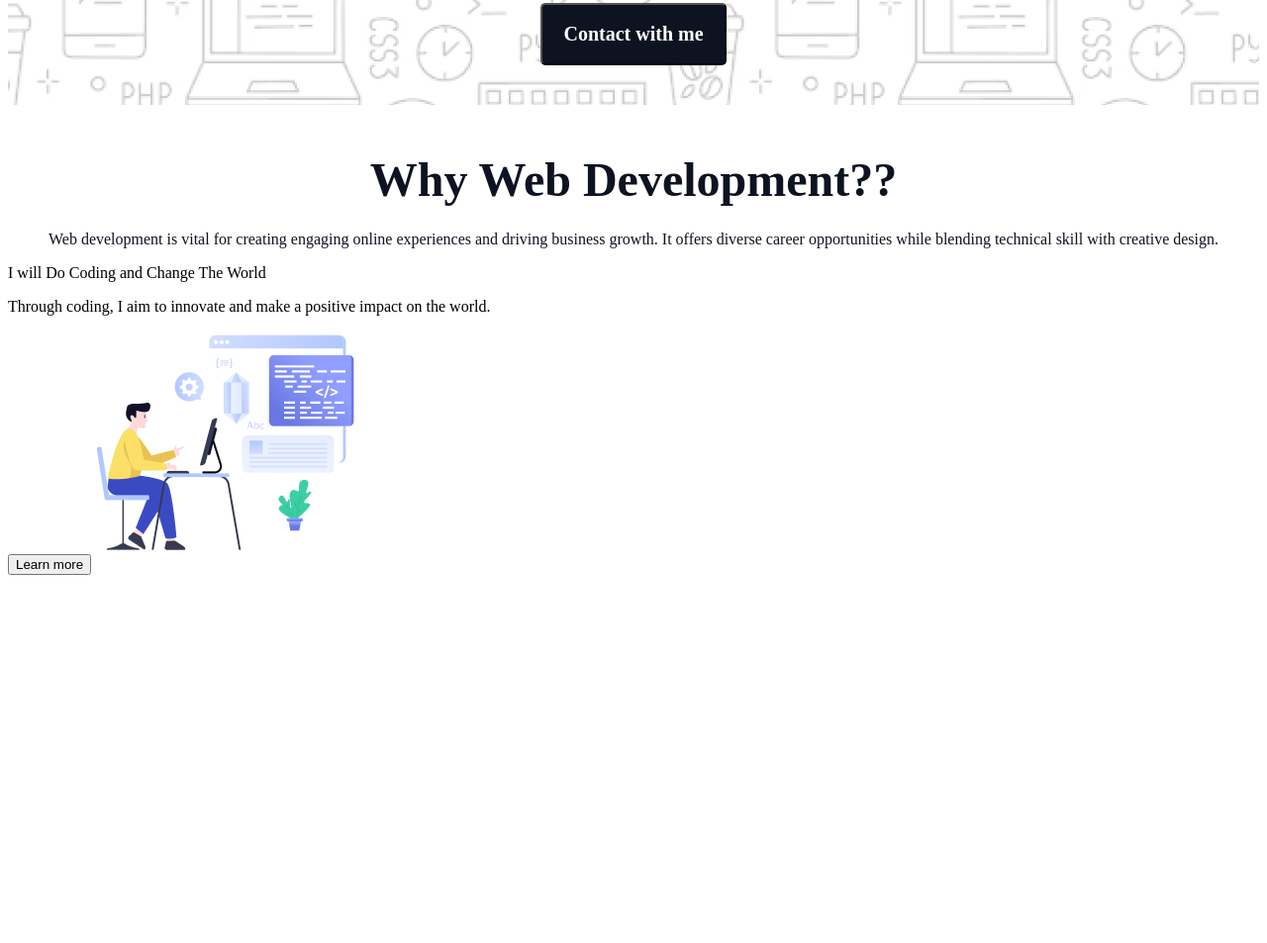
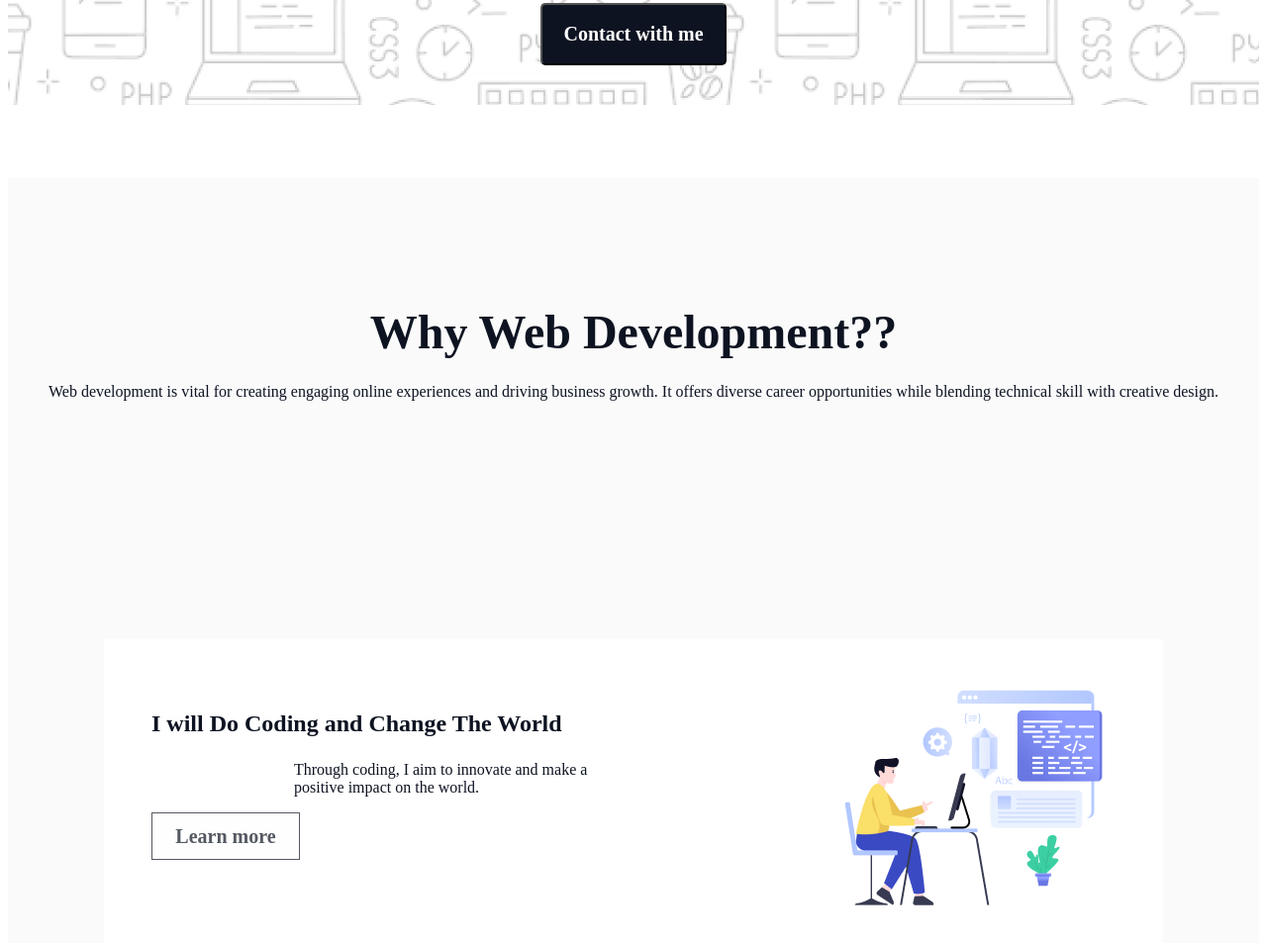
Before and after one commit to niaz-morshed-m/my-first-assignment, a plain HTML site: page index.html in a window 1280 px wide. Shown: the part 639-1592 px from the top of the page at 99% size. Before the commit the page ends 1228 px from the top, so only its background shows below. Drawn offline with Linux system fonts and the light colour scheme; a web font is replaced by a local one.

Commit message:
updated again

```diff
--- a/index.html
+++ b/index.html
@@ -19,16 +19,17 @@
         <div class="ban-button"><button class="btn-primary"><a href=""></a>Contact with me</button></div>
     </div>
  </header>
- <section>
+ <section class="sec-1">
     <p class="section-tittle">Why Web Development??</p>
     <p class="ti-dt">
         Web development is vital for creating engaging online experiences and driving business growth. It offers diverse career opportunities while blending technical skill with creative design.</p>
         <div class="sec-card1">
+            <div>
 <p class="txt-1">I will Do Coding and Change The World</p>
 <p class="txt-2">Through coding, I aim to innovate and make a positive impact on the world.</p>
-         <button class="learn-more">Learn more</button>
-         <img src="assets/Layer_1.png" alt="">
-        </div>
+         <button class="learn-more">Learn more</button> </div>
+       <div><img src="assets/Layer_1.png" alt=""></div>
+       </div>
  </section>
     <footer>
 
--- a/style/style.css
+++ b/style/style.css
@@ -88,6 +88,7 @@ cursor: pointer;
     margin-top: 27px;
     padding-top: 18px;
     padding-bottom: 40px;
+    max-width: 1440px;
 }
 .section-tittle{
  color: rgb(13, 19, 33);
@@ -104,3 +105,47 @@ font-size: 16px;
 text-align: center;
 margin-top: 24px;
 }
+.txt-1{
+    color: #0D1321;
+font-family: Azeret Mono;
+font-size: 24px;
+font-weight: 700;
+text-align: left;
+}
+.txt-2{
+    color: rgb(13, 19, 33);
+font-family: Azeret Mono;
+font-size: 16px;
+font-weight: 400;
+text-align: left;
+margin-left: 144px;
+margin-right: 144px;
+}
+.learn-more{
+    width: 150px;
+height: 48px;
+border: 1px solid rgb(13, 19, 33);
+background-color: #FEFEFE;
+opacity: 0.7;
+color: #0D1321;
+font-family: Azeret Mono;
+font-size: 20px;
+font-weight: 600;
+}
+
+.sec-card1{
+    background-color: white;
+    display: flex;
+    gap: 98px;
+    padding: 48px;
+    margin-left: 97px;
+    margin-right: 97px;
+    margin-top: 241px;
+}
+
+.sec-1{
+    background-color: #FAFAFB;
+    padding-top: 80px;
+    margin-top: 74px;
+
+}
```
